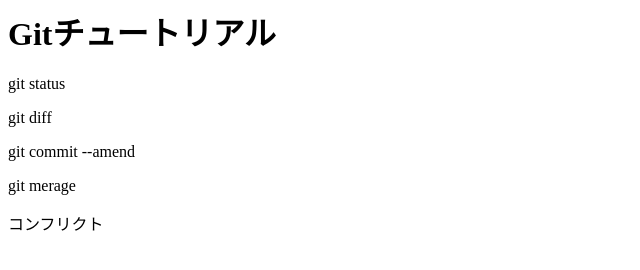
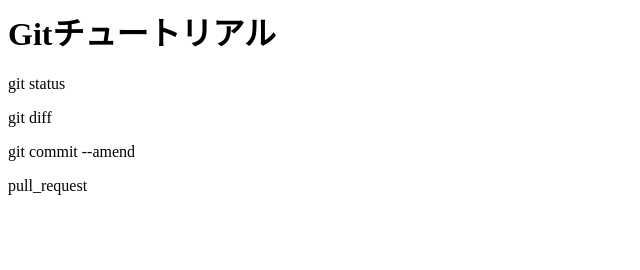
Before and after one commit to tororo29/git_tutorial, a plain HTML site: page index.html in a window 1280 px wide. Shown: the full height of the page, 0-640 px from the left. Drawn offline with Linux system fonts and the light colour scheme.

Commit message:
pull requestを追記

```diff
--- a/index.html
+++ b/index.html
@@ -2,5 +2,4 @@
 <p>git status</p>
 <p>git diff</p>
 <p>git commit --amend</p>
-<p>git merage</p>
-<p>コンフリクト</p>
+<p>pull_request</p>
```
